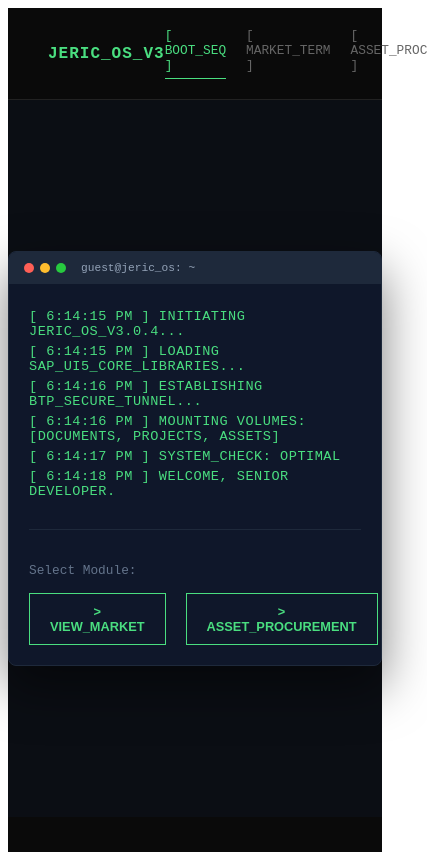
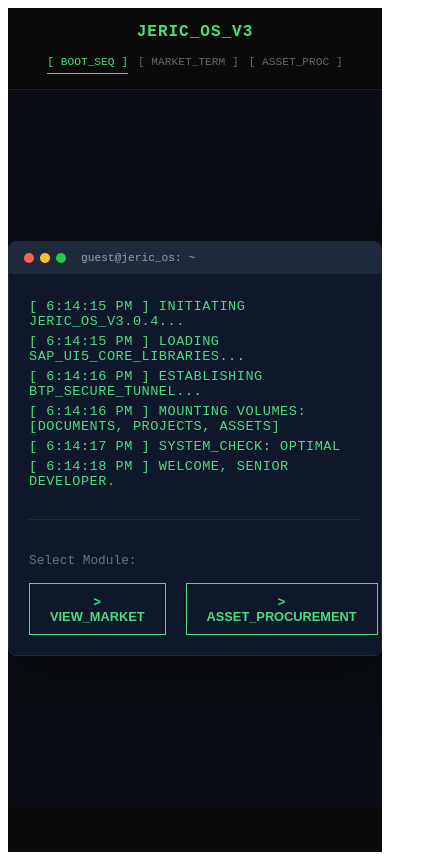
Before and after one commit to jbulda/market-intelligence, a React (Vite) app: page / in a window 390 px wide. Shown: the whole page, 427 px wide, since content can reach past the window. Built offline with nearby package versions, Linux system fonts and the light colour scheme.

Commit message:
adaprt for mobile

```diff
--- a/src/App.jsx
+++ b/src/App.jsx
@@ -6,31 +6,60 @@
 function App() {
     return (
         <div style={appStyles.main}>
-            {/* Navigation Header */}
-            <nav style={appStyles.nav}>
+            {/* Global Styles for Responsive Nav */}
+            <style>{`
+                @media (max-width: 768px) {
+                    .nav-container {
+                        flex-direction: column !important;
+                        padding: 15px 20px !important;
+                        gap: 15px;
+                        text-align: center;
+                    }
+                    .links-container {
+                        gap: 10px !important;
+                        width: 100%;
+                        justify-content: center;
+                        flex-wrap: wrap;
+                    }
+                    .nav-link-item {
+                        font-size: 0.7rem !important;
+                    }
+                }
+            `}</style>
+
+            <nav style={appStyles.nav} className="nav-container">
                 <a
                     href="https://jbulda.github.io/"
                     style={appStyles.logoLink}
                     onClick={(e) => {
-                        // Optional: This force-clears the hash just in case the browser tries to be too smart
                         window.location.href = "https://jbulda.github.io/";
                     }}
                 >
                     JERIC_OS_V3
                 </a>
 
-                <div style={appStyles.links}>
-                    {/* Points to the new TerminalWelcome landing page */}
-                    <NavLink to="/" style={({ isActive }) => isActive ? appStyles.activeLink : appStyles.link}>
+                <div style={appStyles.links} className="links-container">
+                    <NavLink
+                        to="/"
+                        className="nav-link-item"
+                        style={({ isActive }) => isActive ? appStyles.activeLink : appStyles.link}
+                    >
                         [ BOOT_SEQ ]
                     </NavLink>
 
-                    {/* Points to the actual Market Terminal component */}
-                    <NavLink to="/market" style={({ isActive }) => isActive ? appStyles.activeLink : appStyles.link}>
+                    <NavLink
+                        to="/market"
+                        className="nav-link-item"
+                        style={({ isActive }) => isActive ? appStyles.activeLink : appStyles.link}
+                    >
                         [ MARKET_TERM ]
                     </NavLink>
 
-                    <NavLink to="/procurement" style={({ isActive }) => isActive ? appStyles.activeLink : appStyles.link}>
+                    <NavLink
+                        to="/procurement"
+                        className="nav-link-item"
+                        style={({ isActive }) => isActive ? appStyles.activeLink : appStyles.link}
+                    >
                         [ ASSET_PROC ]
                     </NavLink>
                 </div>
@@ -48,31 +77,44 @@
 }
 
 const appStyles = {
-    main: { backgroundColor: '#0a0a0a', minHeight: '100vh', fontFamily: 'monospace', color: '#fff' },
-    nav: { display: 'flex', justifyContent: 'space-between', padding: '20px 40px', borderBottom: '1px solid #222', alignItems: 'center' },
-    logo: { color: '#4ade80', fontWeight: 'bold', letterSpacing: '2px', cursor: 'pointer' },
+    main: {
+        backgroundColor: '#0a0a0a',
+        minHeight: '100vh',
+        fontFamily: 'monospace',
+        color: '#fff',
+        overflowX: 'hidden' // Prevents side-scrolling on mobile
+    },
+    nav: {
+        display: 'flex',
+        justifyContent: 'space-between',
+        padding: '20px 40px',
+        borderBottom: '1px solid #222',
+        alignItems: 'center',
+        backgroundColor: '#0a0a0a'
+    },
     links: { display: 'flex', gap: '20px' },
-    link: { color: '#666', textDecoration: 'none', fontSize: '0.8rem', transition: 'color 0.2s' },
+    link: {
+        color: '#666',
+        textDecoration: 'none',
+        fontSize: '0.8rem',
+        transition: 'color 0.2s',
+        whiteSpace: 'nowrap'
+    },
     activeLink: {
         color: '#4ade80',
         textDecoration: 'none',
         fontSize: '0.8rem',
         borderBottom: '1px solid #4ade80',
-        paddingBottom: '5px'
+        paddingBottom: '5px',
+        whiteSpace: 'nowrap'
     },
     logoLink: {
-        color: '#4ade80', // Keep your signature green
+        color: '#4ade80',
         textDecoration: 'none',
         fontSize: '1rem',
         fontWeight: 'bold',
         letterSpacing: '1px',
-        cursor: 'pointer',
-        transition: 'all 0.2s ease',
-    },
-    // Optional: add a hover effect to show it's clickable
-    logoLinkHover: {
-        textShadow: '0 0 8px #4ade80',
-        opacity: 0.8
+        cursor: 'pointer'
     }
 };
 
```
